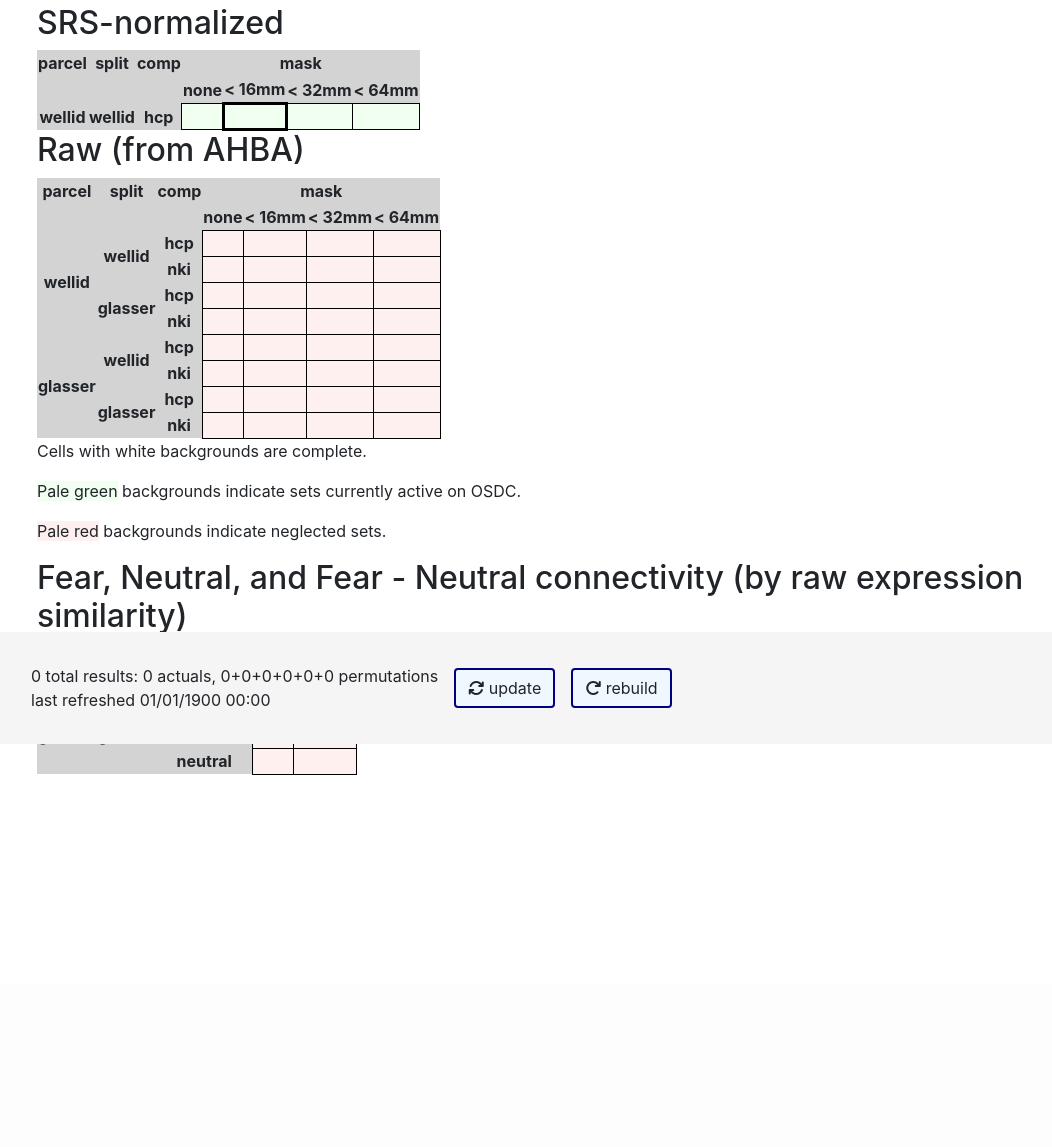
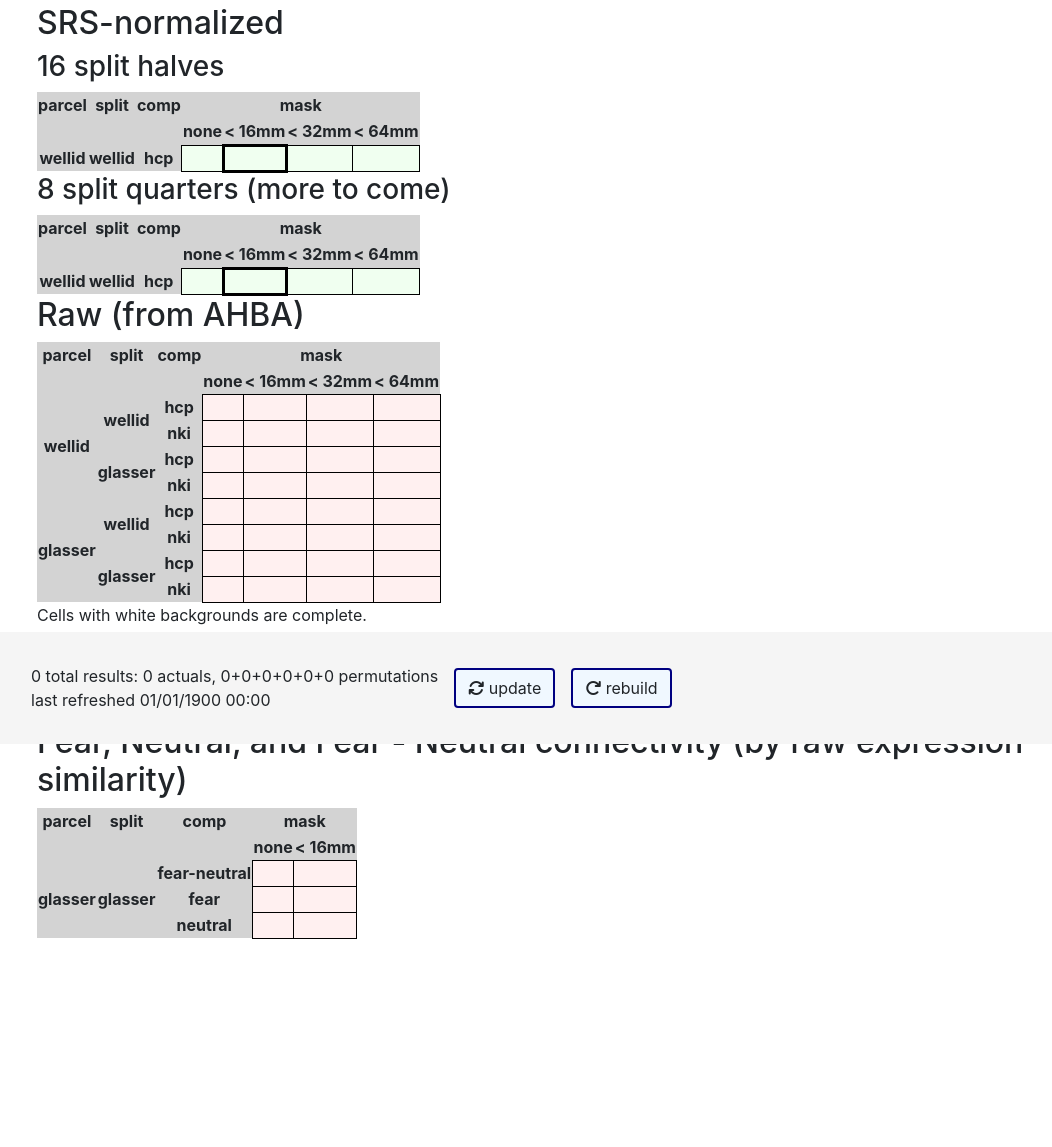
Before and after one commit to mfschmidt/ge_data_manager, a Django app: template gedata/templates/gedata/inventory.html in a window 1280 px wide. Shown: the part 56-1203 px from the top of the page, without its empty margins (78-1130 px from the left). Before the commit the page ends 831 px from the top, so only its background shows below. Run offline with Django 3.2, Linux system fonts and the light colour scheme; the template is opened without the code that fills it, so the values that code supplies are empty; parts of the project's set-up code (start-up, migrations or seed data) failed here and were passed over; some libraries are stand-ins or nearby versions.

Commit message:
handle missing shuffles, handle split-quarters, track seed

```diff
--- a/gedata/models.py
+++ b/gedata/models.py
@@ -36,7 +36,8 @@ class PushResult(models.Model):
     comp = models.CharField(max_length = 48)
     mask = models.CharField(max_length = 32)
     adj = models.CharField(max_length = 16)
-    seed = models.IntegerField()
+    split = models.IntegerField(default=0)
+    seed = models.IntegerField(default=0)
 
     # Result details
     columns = models.SmallIntegerField()
--- a/gedata/templates/gedata/inventory.html
+++ b/gedata/templates/gedata/inventory.html
@@ -7,6 +7,7 @@
 <div style="display: none;" id="active_rid">empty</div>
 
 <h2>SRS-normalized</h2>
+<h3>16 split halves</h3>
     <table class="inventory_table">
         <!-- Table Header -->
         <tr>
@@ -27,10 +28,38 @@
             <th rowspan="1">wellid</th>
             <th rowspan="1">wellid</th>
             <th>hcp</th>
-            <td id="hcpww00ss" class="data_cell osdc_active">{{ hcpww00ss |safe }}</td>
-            <td id="hcpww16ss" class="data_cell osdc_active osdc_primary">{{ hcpww16ss |safe }}</td>
-            <td id="hcpww32ss" class="data_cell osdc_active">{{ hcpww32ss |safe }}</td>
-            <td id="hcpww64ss" class="data_cell osdc_active">{{ hcpww64ss |safe }}</td>
+            <td id="hcpww00ss2" class="data_cell osdc_active">{{ hcpww00ss2 |safe }}</td>
+            <td id="hcpww16ss2" class="data_cell osdc_active osdc_primary">{{ hcpww16ss2 |safe }}</td>
+            <td id="hcpww32ss2" class="data_cell osdc_active">{{ hcpww32ss2 |safe }}</td>
+            <td id="hcpww64ss2" class="data_cell osdc_active">{{ hcpww64ss2 |safe }}</td>
+        </tr>
+    </table>
+
+<h3>8 split quarters (more to come)</h3>
+    <table class="inventory_table">
+        <!-- Table Header -->
+        <tr>
+            <th>parcel</th>
+            <th>split</th>
+            <th>comp</th>
+            <th colspan="4">mask</th>
+        </tr>
+        <tr>
+            <th colspan="3"></th>
+            <th>none</th>
+            <th>&lt; 16mm</th>
+            <th>&lt; 32mm</th>
+            <th>&lt; 64mm</th>
+        </tr>
+        <!-- Table Body -->
+        <tr>
+            <th rowspan="1">wellid</th>
+            <th rowspan="1">wellid</th>
+            <th>hcp</th>
+            <td id="hcpww00ss4" class="data_cell osdc_active">{{ hcpww00ss4 |safe }}</td>
+            <td id="hcpww16ss4" class="data_cell osdc_active osdc_primary">{{ hcpww16ss4 |safe }}</td>
+            <td id="hcpww32ss4" class="data_cell osdc_active">{{ hcpww32ss4 |safe }}</td>
+            <td id="hcpww64ss4" class="data_cell osdc_active">{{ hcpww64ss4 |safe }}</td>
         </tr>
     </table>
 
@@ -55,63 +84,63 @@
             <th rowspan="4">wellid</th>
             <th rowspan="2">wellid</th>
             <th>hcp</th>
-            <td id="hcpww00s" class="data_cell  osdc_neglected">{{ hcpww00s |safe }}</td>
-            <td id="hcpww16s" class="data_cell  osdc_neglected">{{ hcpww16s |safe }}</td>
-            <td id="hcpww32s" class="data_cell  osdc_neglected">{{ hcpww32s |safe }}</td>
-            <td id="hcpww64s" class="data_cell  osdc_neglected">{{ hcpww64s |safe }}</td>
+            <td id="hcpww00s_2" class="data_cell  osdc_neglected">{{ hcpww00s_2 |safe }}</td>
+            <td id="hcpww16s_2" class="data_cell  osdc_neglected">{{ hcpww16s_2 |safe }}</td>
+            <td id="hcpww32s_2" class="data_cell  osdc_neglected">{{ hcpww32s_2 |safe }}</td>
+            <td id="hcpww64s_2" class="data_cell  osdc_neglected">{{ hcpww64s_2 |safe }}</td>
         </tr>
         <tr>
             <th>nki</th>
-            <td id="nkiww00s" class="data_cell  osdc_neglected">{{ nkiww00s |safe }}</td>
-            <td id="nkiww16s" class="data_cell  osdc_neglected">{{ nkiww16s |safe }}</td>
-            <td id="nkiww32s" class="data_cell  osdc_neglected">{{ nkiww32s |safe }}</td>
-            <td id="nkiww64s" class="data_cell  osdc_neglected">{{ nkiww64s |safe }}</td>
+            <td id="nkiww00s_2" class="data_cell  osdc_neglected">{{ nkiww00s_2 |safe }}</td>
+            <td id="nkiww16s_2" class="data_cell  osdc_neglected">{{ nkiww16s_2 |safe }}</td>
+            <td id="nkiww32s_2" class="data_cell  osdc_neglected">{{ nkiww32s_2 |safe }}</td>
+            <td id="nkiww64s_2" class="data_cell  osdc_neglected">{{ nkiww64s_2 |safe }}</td>
         </tr>
         <tr>
             <th rowspan="2">glasser</th>
             <th>hcp</th>
-            <td id="hcpwg00s" class="data_cell osdc_neglected">{{ hcpwg00s |safe }}</td>
-            <td id="hcpwg16s" class="data_cell osdc_neglected">{{ hcpwg16s |safe }}</td>
-            <td id="hcpwg32s" class="data_cell osdc_neglected">{{ hcpwg32s |safe }}</td>
-            <td id="hcpwg64s" class="data_cell osdc_neglected">{{ hcpwg64s |safe }}</td>
+            <td id="hcpwg00s_2" class="data_cell osdc_neglected">{{ hcpwg00s_2 |safe }}</td>
+            <td id="hcpwg16s_2" class="data_cell osdc_neglected">{{ hcpwg16s_2 |safe }}</td>
+            <td id="hcpwg32s_2" class="data_cell osdc_neglected">{{ hcpwg32s_2 |safe }}</td>
+            <td id="hcpwg64s_2" class="data_cell osdc_neglected">{{ hcpwg64s_2 |safe }}</td>
         </tr>
         <tr>
             <th>nki</th>
-            <td id="nkiwg00s" class="data_cell  osdc_neglected">{{ nkiwg00s |safe }}</td>
-            <td id="nkiwg16s" class="data_cell  osdc_neglected">{{ nkiwg16s |safe }}</td>
-            <td id="nkiwg32s" class="data_cell  osdc_neglected">{{ nkiwg32s |safe }}</td>
-            <td id="nkiwg64s" class="data_cell  osdc_neglected">{{ nkiwg64s |safe }}</td>
+            <td id="nkiwg00s_2" class="data_cell  osdc_neglected">{{ nkiwg00s_2 |safe }}</td>
+            <td id="nkiwg16s_2" class="data_cell  osdc_neglected">{{ nkiwg16s_2 |safe }}</td>
+            <td id="nkiwg32s_2" class="data_cell  osdc_neglected">{{ nkiwg32s_2 |safe }}</td>
+            <td id="nkiwg64s_2" class="data_cell  osdc_neglected">{{ nkiwg64s_2 |safe }}</td>
         </tr>
         <tr>
             <th rowspan="4">glasser</th>
             <th rowspan="2">wellid</th>
             <th>hcp</th>
-            <td id="hcpgw00s" class="data_cell  osdc_neglected">{{ hcpgw00s |safe }}</td>
-            <td id="hcpgw16s" class="data_cell  osdc_neglected">{{ hcpgw16s |safe }}</td>
-            <td id="hcpgw32s" class="data_cell  osdc_neglected">{{ hcpgw32s |safe }}</td>
-            <td id="hcpgw64s" class="data_cell  osdc_neglected">{{ hcpgw64s |safe }}</td>
+            <td id="hcpgw00s_2" class="data_cell  osdc_neglected">{{ hcpgw00s_2 |safe }}</td>
+            <td id="hcpgw16s_2" class="data_cell  osdc_neglected">{{ hcpgw16s_2 |safe }}</td>
+            <td id="hcpgw32s_2" class="data_cell  osdc_neglected">{{ hcpgw32s_2 |safe }}</td>
+            <td id="hcpgw64s_2" class="data_cell  osdc_neglected">{{ hcpgw64s_2 |safe }}</td>
         </tr>
         <tr>
             <th>nki</th>
-            <td id="nkigw00s" class="data_cell  osdc_neglected">{{ nkigw00s |safe }}</td>
-            <td id="nkigw16s" class="data_cell  osdc_neglected">{{ nkigw16s |safe }}</td>
-            <td id="nkigw32s" class="data_cell  osdc_neglected">{{ nkigw32s |safe }}</td>
-            <td id="nkigw64s" class="data_cell  osdc_neglected">{{ nkigw64s |safe }}</td>
+            <td id="nkigw00s_2" class="data_cell  osdc_neglected">{{ nkigw00s_2 |safe }}</td>
+            <td id="nkigw16s_2" class="data_cell  osdc_neglected">{{ nkigw16s_2 |safe }}</td>
+            <td id="nkigw32s_2" class="data_cell  osdc_neglected">{{ nkigw32s_2 |safe }}</td>
+            <td id="nkigw64s_2" class="data_cell  osdc_neglected">{{ nkigw64s_2 |safe }}</td>
         </tr>
         <tr>
             <th rowspan="2">glasser</th>
             <th>hcp</th>
-            <td id="hcpgg00s" class="data_cell  osdc_neglected">{{ hcpgg00s |safe }}</td>
-            <td id="hcpgg16s" class="data_cell  osdc_neglected">{{ hcpgg16s |safe }}</td>
-            <td id="hcpgg32s" class="data_cell  osdc_neglected">{{ hcpgg32s |safe }}</td>
-            <td id="hcpgg64s" class="data_cell  osdc_neglected">{{ hcpgg64s |safe }}</td>
+            <td id="hcpgg00s_2" class="data_cell  osdc_neglected">{{ hcpgg00s_2 |safe }}</td>
+            <td id="hcpgg16s_2" class="data_cell  osdc_neglected">{{ hcpgg16s_2 |safe }}</td>
+            <td id="hcpgg32s_2" class="data_cell  osdc_neglected">{{ hcpgg32s_2 |safe }}</td>
+            <td id="hcpgg64s_2" class="data_cell  osdc_neglected">{{ hcpgg64s_2 |safe }}</td>
         </tr>
         <tr>
             <th>nki</th>
-            <td id="nkigg00s" class="data_cell  osdc_neglected">{{ nkigg00s |safe }}</td>
-            <td id="nkigg16s" class="data_cell  osdc_neglected">{{ nkigg16s |safe }}</td>
-            <td id="nkigg32s" class="data_cell  osdc_neglected">{{ nkigg32s |safe }}</td>
-            <td id="nkigg64s" class="data_cell  osdc_neglected">{{ nkigg64s |safe }}</td>
+            <td id="nkigg00s_2" class="data_cell  osdc_neglected">{{ nkigg00s_2 |safe }}</td>
+            <td id="nkigg16s_2" class="data_cell  osdc_neglected">{{ nkigg16s_2 |safe }}</td>
+            <td id="nkigg32s_2" class="data_cell  osdc_neglected">{{ nkigg32s_2 |safe }}</td>
+            <td id="nkigg64s_2" class="data_cell  osdc_neglected">{{ nkigg64s_2 |safe }}</td>
         </tr>
     </table>
     <p>Cells with <span class="osdc_complete">white backgrounds</span> are complete.</p>
@@ -137,18 +166,18 @@
             <th rowspan="3">glasser</th>
             <th rowspan="3">glasser</th>
             <th>fear-neutral</th>
-            <td id="fn_gg00s" class="data_cell osdc_neglected">{{ fn_gg00s |safe }}</td>
-            <td id="fn_gg16s" class="data_cell osdc_neglected">{{ fn_gg16s |safe }}</td>
+            <td id="fn_gg00s_2" class="data_cell osdc_neglected">{{ fn_gg00s_2 |safe }}</td>
+            <td id="fn_gg16s_2" class="data_cell osdc_neglected">{{ fn_gg16s_2 |safe }}</td>
         </tr>
         <tr>
             <th>fear</th>
-            <td id="f__gg00s" class="data_cell osdc_neglected">{{ f__gg00s |safe }}</td>
-            <td id="f__gg16s" class="data_cell osdc_neglected">{{ f__gg16s |safe }}</td>
+            <td id="f__gg00s_2" class="data_cell osdc_neglected">{{ f__gg00s_2 |safe }}</td>
+            <td id="f__gg16s_2" class="data_cell osdc_neglected">{{ f__gg16s_2 |safe }}</td>
         </tr>
         <tr>
             <th>neutral</th>
-            <td id="n__gg00s" class="data_cell osdc_neglected">{{ n__gg00s |safe }}</td>
-            <td id="n__gg16s" class="data_cell osdc_neglected">{{ n__gg16s |safe }}</td>
+            <td id="n__gg00s_2" class="data_cell osdc_neglected">{{ n__gg00s_2 |safe }}</td>
+            <td id="n__gg16s_2" class="data_cell osdc_neglected">{{ n__gg16s_2 |safe }}</td>
         </tr>
     </table>
     <!-- The button has been replaced by just calculating it all in the django view
--- a/gedata/views.py
+++ b/gedata/views.py
@@ -85,6 +85,8 @@ class InventoryView(generic.ListView):
             samp="glasser", prob="fornito", algo='smrt', batch__startswith='train',
         )
 
+        print("Building inventory from {:,} initial results.".format(len(initial_queryset)))
+
         context = super(InventoryView, self).get_context_data(**kwargs)
         context['masks'] = ["00", "16", "32", "64"]
         for p in ['w', 'g']:
@@ -93,52 +95,65 @@ class InventoryView(generic.ListView):
                     psc_id = "{}{}{}{}".format(c, p, s, 's')
                     context[psc_id] = {}
                     for m in ['00', '16', '32', '64']:
-                        for nrm in ['s', '']:
-                            final_queryset = initial_queryset.filter(
-                                comp=comp_from_signature(c + p),
-                                parby="glasser" if p == "g" else "wellid",
-                                splby="glasser" if s == "g" else "wellid",
-                                mask='none' if m == "00" else m,
-                                norm='srs' if nrm == 's' else 'none',
-                            )
-                            rid = "{}{}{}{}{}{}".format(c, p, s, m, 's', nrm)
-                            span_strings = "<br />".join([" ".join([
-                                span_str(rid, "mantel", "png", "fa-box-up", threshold[0]),
-                                span_str(rid, "overlap", "png", "fa-object-group", threshold[0]),
-                                span_str(rid, "genes", "html", "fa-dna", threshold[0]),
-                                span_str(rid, "ranked", "csv", "fa-list-ol", threshold[0]),
-                                "@", threshold[1],
-                                span_str(rid, "report", "html", "fa-file-chart-line", 'peak') if threshold[0] == 'peak' else '',
-                            ]) for threshold in thresholds])
-                            buttons = " ".join([
-                                "<span id=\"inventory_string\" style=\"display: none;\"></span>",
-                                "<button class=\"btn\" onclick=\"{}\">{}</button>".format(
-                                    "assessEverything('image_{}', 'inventory_string', '{}');".format(rid, rid),
-                                    "<i class='fas fa-abacus'></i>",
-                                ),
-                                "<button class=\"btn\" onclick=\"{}\">{}</button>".format(
-                                    "removeEverything('image_{}', '{}');".format(rid, rid),
-                                    "<i class='fas fa-trash'></i>",
-                                ),
-                                "<div id=\"image_{}\"><img src=\"\"></div>".format(rid),
-                            ])
-                            context[rid] = " ".join([
-                                base_str_n.format(
-                                    n_none=len(final_queryset.filter(shuffle="derivatives")),
-                                    n_agno=len(final_queryset.filter(shuffle="shuffles")),
-                                    n_dist=len(final_queryset.filter(shuffle="distshuffles")),
-                                    n_edge=len(final_queryset.filter(shuffle="edgeshuffles")),
-                                    n_be04=len(final_queryset.filter(shuffle="edge04shuffles")),
-                                    n_be08=len(final_queryset.filter(shuffle="edge08shuffles")),
-                                    n_be16=len(final_queryset.filter(shuffle="edge16shuffles")),
-                                ),
-                                span_str(rid, "performance", "png", "fa-chart-line"), "<br />",
-                                span_strings, "<br />",
-                                "<div style=\"text-align: right;\">", buttons, "</div>"
-                            ])
+                        for nrm in ['s', '_']:
+                            for xv in ['2', '4', ]:
+                                min_split = 0
+                                max_split = 0
+                                if xv == '2':
+                                    min_split = 200
+                                    max_split = 299
+                                elif xv == '4':
+                                    min_split = 400
+                                    max_split = 499
+                                final_queryset = initial_queryset.filter(
+                                    comp=comp_from_signature(c + p),
+                                    parby="glasser" if p == "g" else "wellid",
+                                    splby="glasser" if s == "g" else "wellid",
+                                    mask='none' if m == "00" else m,
+                                    norm='srs' if nrm == 's' else 'none',
+                                    split__gte=min_split, split__lte=max_split
+                                )
+                                rid = "{}{}{}{}{}{}{}".format(c, p, s, m, 's', nrm, xv)
+                                if len(final_queryset) > 0:
+                                    print("  {:,} are for {}".format(len(final_queryset), rid))
 
-                            # Duplicate the data so it can be looked up two different ways.
-                            context[psc_id][m] = context[rid]
+                                span_strings = "<br />".join([" ".join([
+                                    span_str(rid, "mantel", "png", "fa-box-up", threshold[0]),
+                                    span_str(rid, "overlap", "png", "fa-object-group", threshold[0]),
+                                    span_str(rid, "genes", "html", "fa-dna", threshold[0]),
+                                    span_str(rid, "ranked", "csv", "fa-list-ol", threshold[0]),
+                                    "@", threshold[1],
+                                    span_str(rid, "report", "html", "fa-file-chart-line", 'peak') if threshold[0] == 'peak' else '',
+                                ]) for threshold in thresholds])
+                                buttons = " ".join([
+                                    "<span id=\"inventory_string\" style=\"display: none;\"></span>",
+                                    "<button class=\"btn\" onclick=\"{}\">{}</button>".format(
+                                        "assessEverything('image_{}', 'inventory_string', '{}');".format(rid, rid),
+                                        "<i class='fas fa-abacus'></i>",
+                                    ),
+                                    "<button class=\"btn\" onclick=\"{}\">{}</button>".format(
+                                        "removeEverything('image_{}', '{}');".format(rid, rid),
+                                        "<i class='fas fa-trash'></i>",
+                                    ),
+                                    "<div id=\"image_{}\"><img src=\"\"></div>".format(rid),
+                                ])
+                                context[rid] = " ".join([
+                                    base_str_n.format(
+                                        n_none=len(final_queryset.filter(shuffle="derivatives")),
+                                        n_agno=len(final_queryset.filter(shuffle="shuffles")),
+                                        n_dist=len(final_queryset.filter(shuffle="distshuffles")),
+                                        n_edge=len(final_queryset.filter(shuffle="edgeshuffles")),
+                                        n_be04=len(final_queryset.filter(shuffle="edge04shuffles")),
+                                        n_be08=len(final_queryset.filter(shuffle="edge08shuffles")),
+                                        n_be16=len(final_queryset.filter(shuffle="edge16shuffles")),
+                                    ),
+                                    span_str(rid, "performance", "png", "fa-chart-line"), "<br />",
+                                    span_strings, "<br />",
+                                    "<div style=\"text-align: right;\">", buttons, "</div>"
+                                ])
+
+                                # Duplicate the data so it can be looked up two different ways.
+                                context[psc_id][m] = context[rid]
         return context
 
     def get_queryset(self):
```
Also changed, not shown: gedata/genes.py (+50 -38 lines), gedata/plots.py (+90 -112 lines), gedata/tasks.py (+70 -60 lines), 1 other file.
